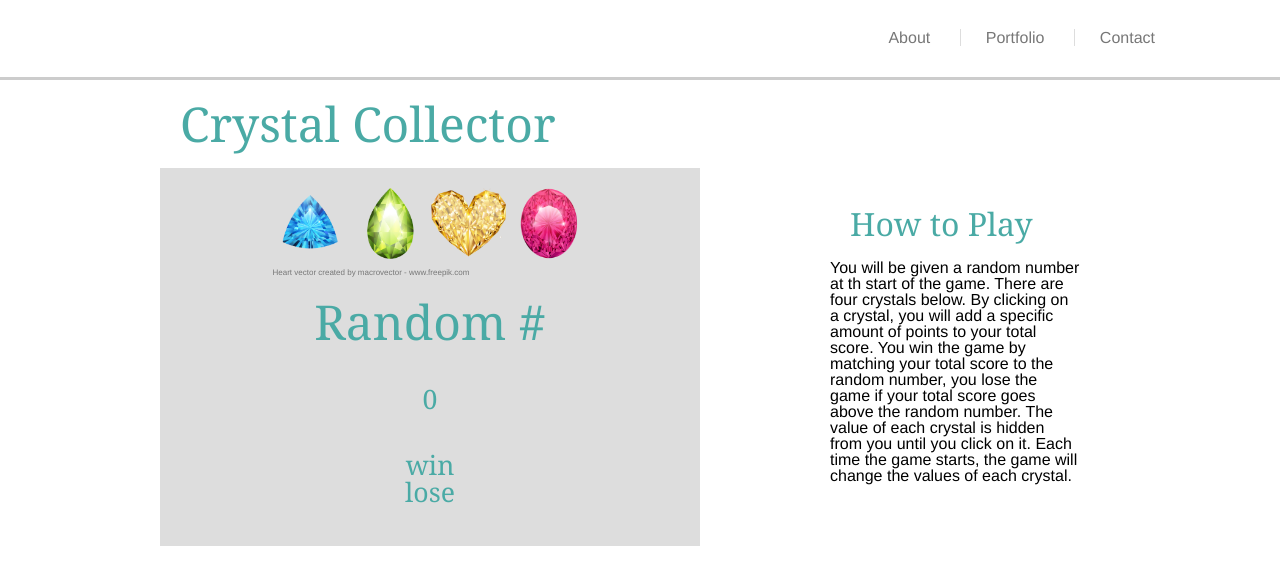
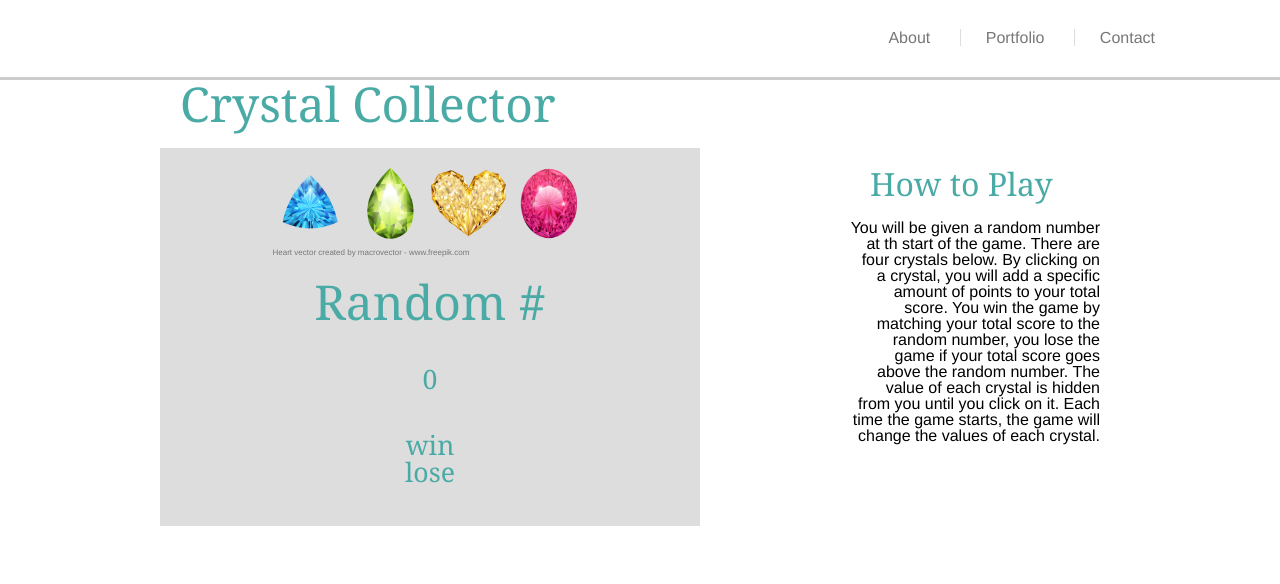
Before and after one commit to brittgalloway/Crystal_collector, a plain HTML site: page index.html in a window 1280 px wide. Drawn offline with nearby package versions, Linux system fonts and the light colour scheme.

Commit message:
style stuff

```diff
--- a/assets/css/style.css
+++ b/assets/css/style.css
@@ -59,7 +59,8 @@ h1 {
   color: #4aaaa5;
   font-size: 36pt;
   margin: auto;
-  padding: 20px;
+
+  padding: 0px 20px 20px 20px;
 }
 h2 {
   font-family: "Georgia", Times, Times New Roman, serif;
@@ -75,7 +76,7 @@ main {
 }
 article {
   width: 250px;
-  padding: 20px;
+
   margin-right: 20px;
   float: right;
 }
@@ -83,6 +84,7 @@ p {
   font-family: "Helvetica Neue", Helvetica, sans-serif;
   font-size: 12pt;
   columns: #777777;
+  text-align: right;
 }
 aside {
   width: 500px;
```
